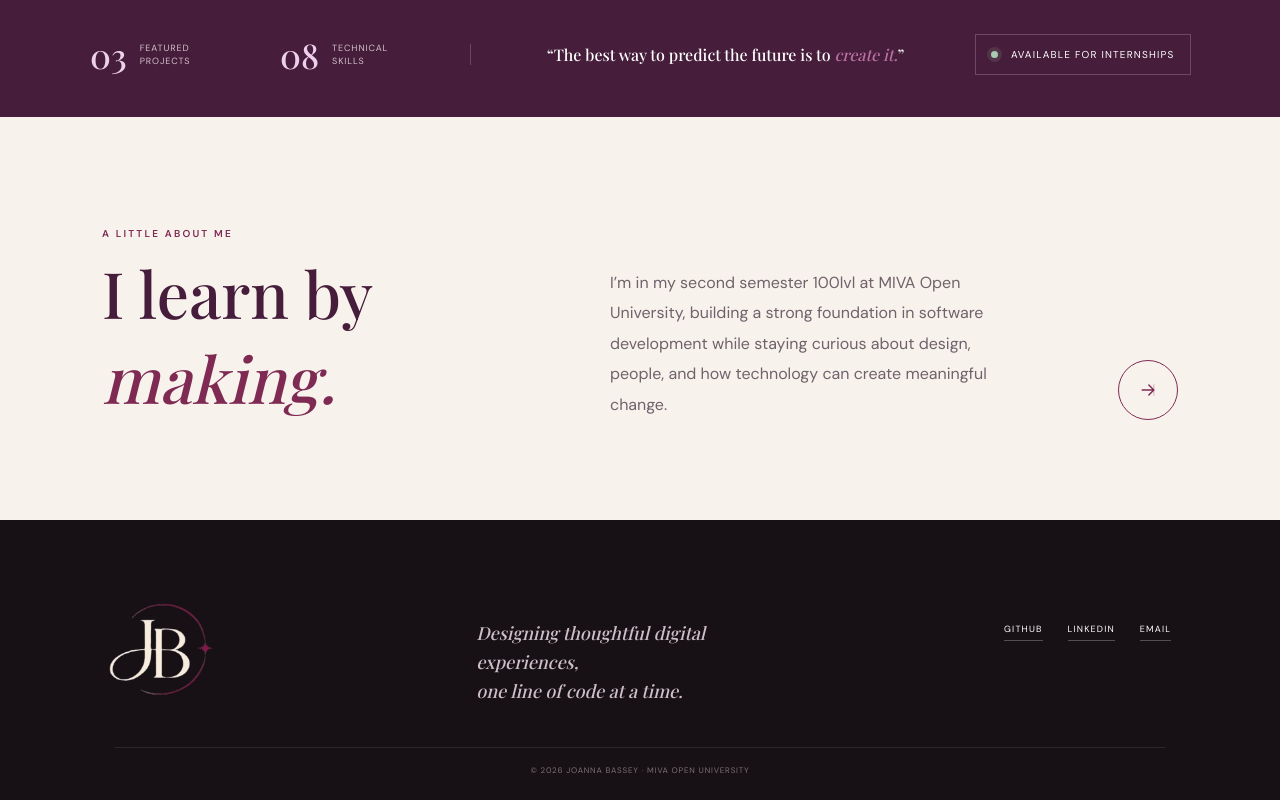
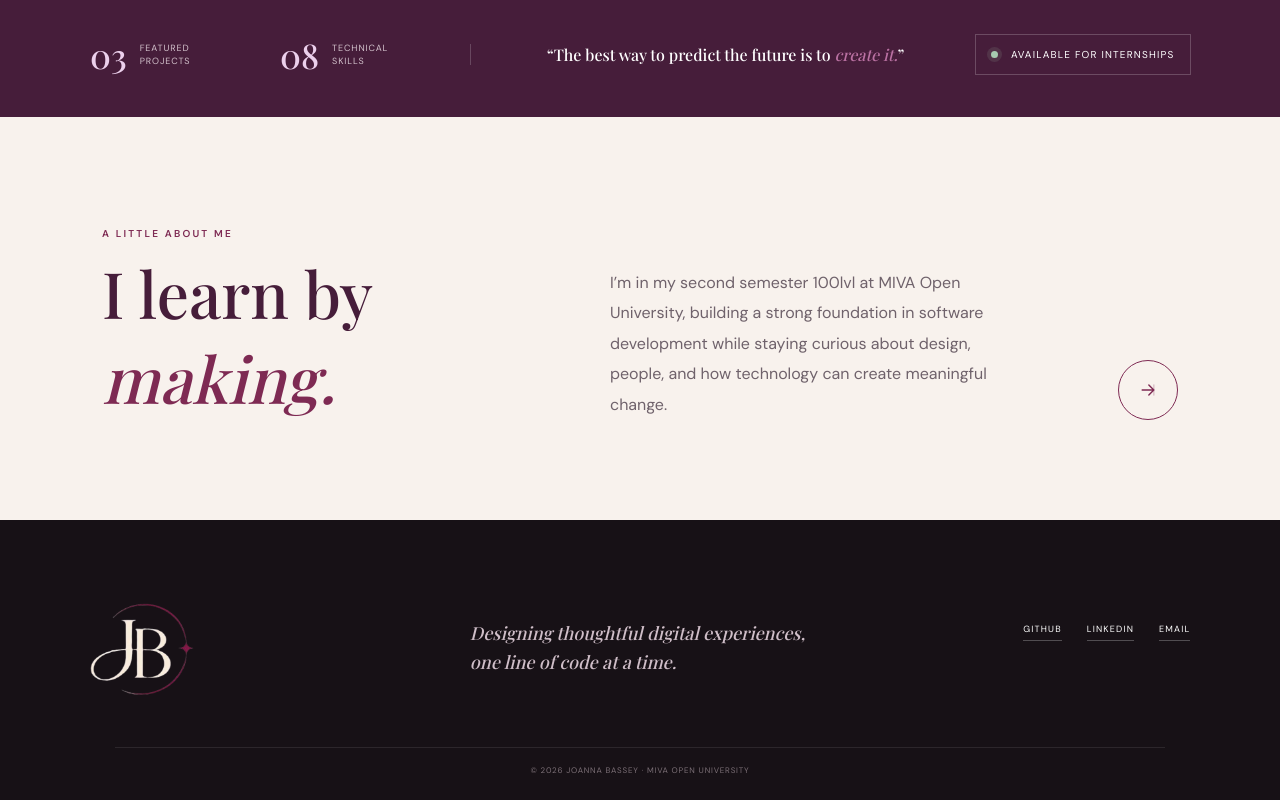
Before and after one commit to DevBytes-J/miva-lab-assessment, a plain HTML site: page index.html in a window 1280 px wide. Shown: the part 794-1594 px from the top of the page. Drawn offline with nearby package versions, Linux system fonts and the light colour scheme; a web font is replaced by a local one.

Commit message:
Updated desktop footer padding to 7vw

```diff
--- a/css/base.css
+++ b/css/base.css
@@ -426,7 +426,7 @@ textarea:focus {
 
 footer {
   min-height: 280px;
-  padding: 65px 8.5vw 30px;
+  padding: 65px 7vw 30px;
   background: #171116;
   color: white;
   display: grid;
```
